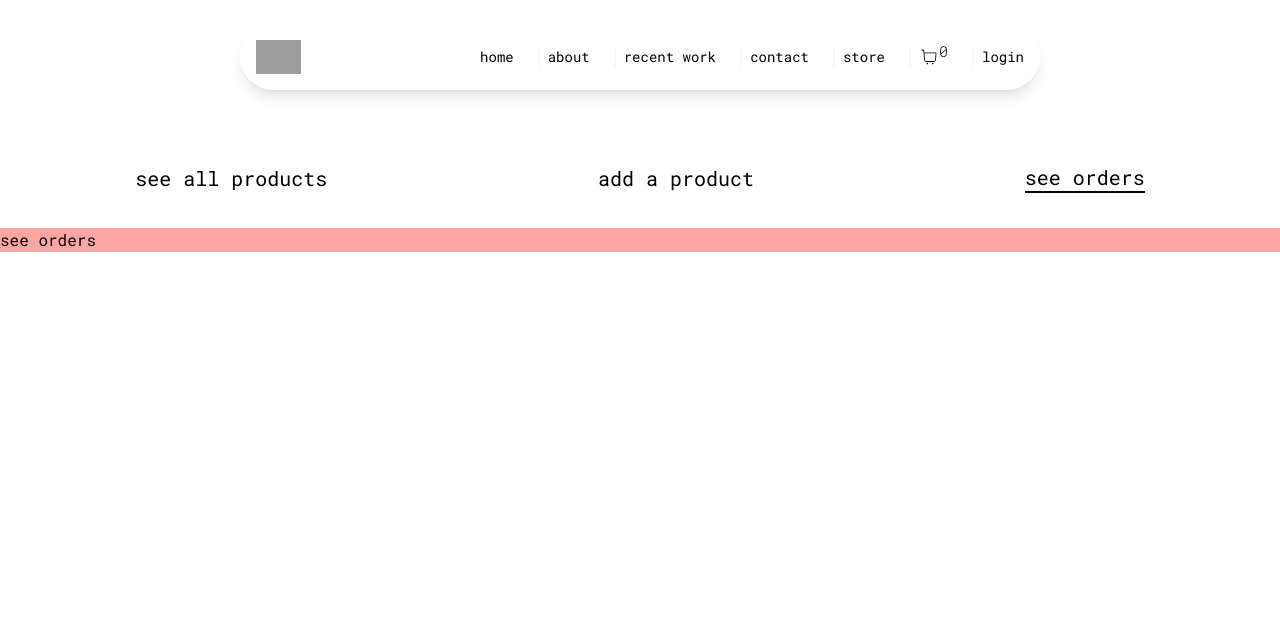
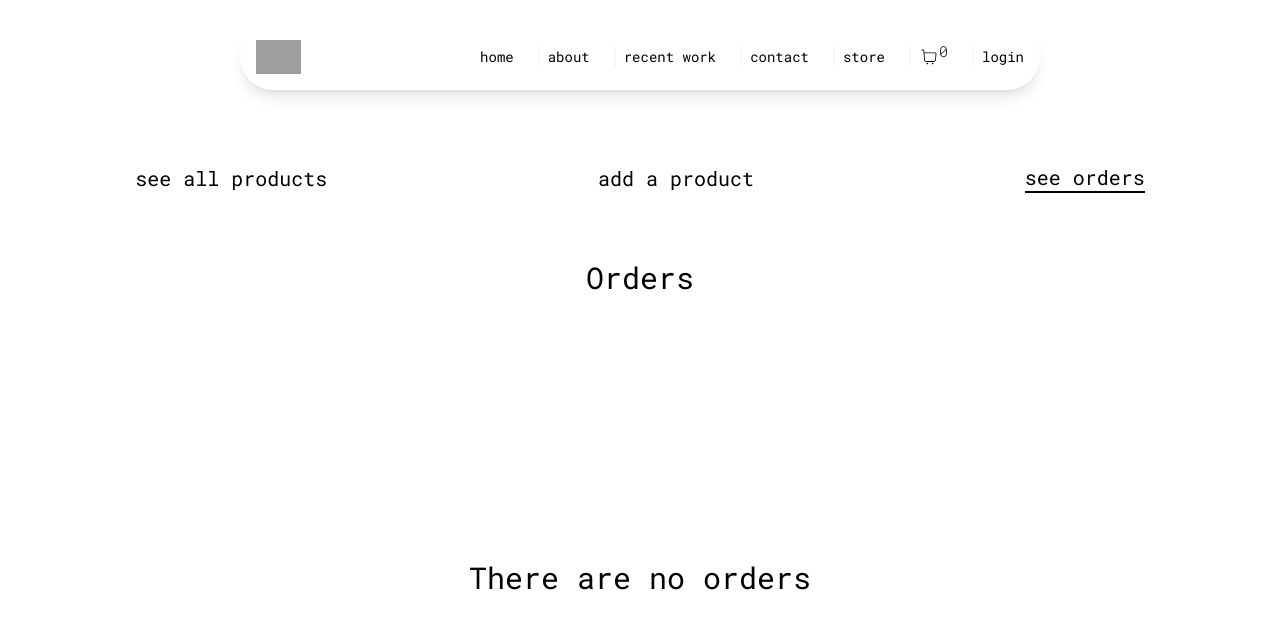
Before and after one commit to Manuelhhinojosa/mattStoreClientSide, a React (Vite) app: page /admin in a window 1280 px wide. Both pictures are taken after a click on the element "see orders". Shown: the top 628 px of the page. Built offline with nearby package versions, Linux system fonts and the light colour scheme; grey boxes are pictures that could not be loaded.

Commit message:
created the See orders page (when there are no orders)

```diff
--- a/src/components/pageComponents/Admin.jsx
+++ b/src/components/pageComponents/Admin.jsx
@@ -6,6 +6,13 @@ import { useSelector, useDispatch } from "react-redux";
 // React router V6
 import { useNavigate } from "react-router-dom";
 
+// Toastify for error and success message handling
+import { toast } from "react-toastify";
+import "react-toastify/dist/ReactToastify.css";
+// error handling state (for styling)
+import { toastStyleObject } from "../../tostifyStyle";
+
+// Redux (functions)
 import {
   setShowAllProducts,
   setShowAddProduct,
@@ -23,7 +30,7 @@ const Admin = () => {
 
   return (
     <section className="container mx-auto h-auto mt-32 flex flex-col">
-      <div className="h-[100px] w-full flex flex-col justify-around items-center md:flex-row">
+      <div className="h-[100px] w-full flex flex-col justify-around items-center md:flex-row ">
         <div
           className="hover:cursor-pointer text-xl"
           onClick={() => dispatch(setShowAllProducts())}
@@ -93,7 +100,7 @@ const Admin = () => {
               </div>
               <div
                 className="text-red-900 hover:cursor-pointer mt-2"
-                onClick={() => alert("prod deleted")}
+                onClick={() => toast("Product deleted", toastStyleObject())}
               >
                 Delete product
               </div>
@@ -222,7 +229,22 @@ const Admin = () => {
 
       {/* see orders */}
       {logic.showViewOrders ? (
-        <div className="h-3/4 w-full bg-red-300">see orders</div>
+        <div className="w-full">
+          <div className="h-[100px] flex justify-center items-center text-3xl ">
+            <p>Orders</p>
+          </div>
+          <div className="h-auto">
+            {storeState.orders.length === 0 ? (
+              <div className="h-[500px] flex items-center justify-center text-3xl">
+                <p>There are no orders</p>
+              </div>
+            ) : (
+              <div>
+                <p>there are orders</p>
+              </div>
+            )}
+          </div>
+        </div>
       ) : null}
     </section>
   );
--- a/src/components/pageComponents/Login.jsx
+++ b/src/components/pageComponents/Login.jsx
@@ -2,6 +2,12 @@ import React from "react";
 
 // React router V6
 import { useNavigate } from "react-router-dom";
+
+// Toastify for error and success message handling
+import { toast } from "react-toastify";
+import "react-toastify/dist/ReactToastify.css";
+// error handling state (for styling)
+import { toastStyleObject } from "../../tostifyStyle";
 
 const login = () => {
   // React router V6
@@ -10,6 +16,7 @@ const login = () => {
   const handleSignIn = async (e) => {
     e.preventDefault();
     navigate("/admin");
+    toast("Welcome Matt :)", toastStyleObject());
   };
 
   return (
--- a/src/redux/slices/state/storeSlice.js
+++ b/src/redux/slices/state/storeSlice.js
@@ -291,6 +291,8 @@ export const storeSlice = createSlice({
       },
     ],
     shoppingCart: [],
+    // orders: [{ hello: "goodbye" }, { hello: "goodbye" }],
+    orders: [],
   },
   reducers: {
     addProdShoppingCart: (state, action) => {
```
